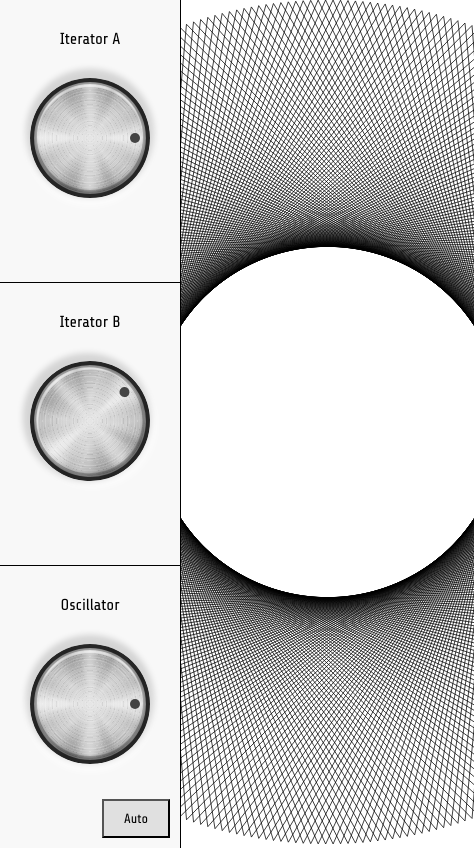
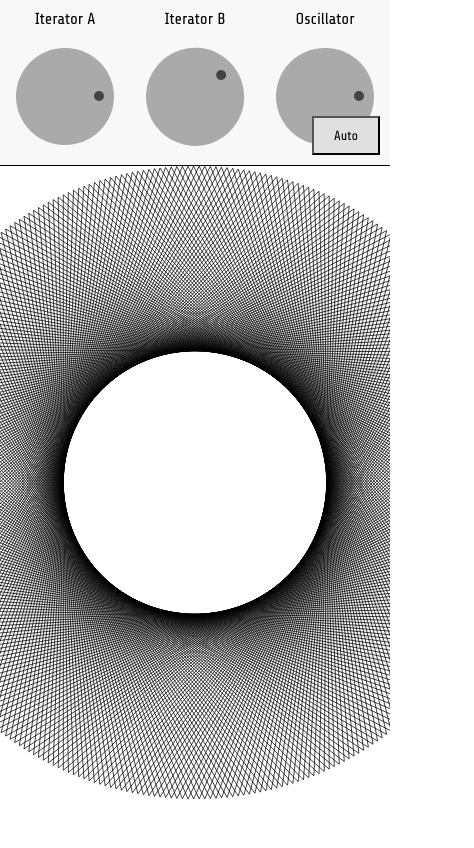
Before and after one commit to onion2k/autograph, a React (Create React App) app: page / in a window 390 px wide. Shown: the whole page, 474 px wide, since content can reach past the window. Built offline with nearby package versions, Linux system fonts and the light colour scheme.

Commit message:
Version 1 of mobile UI

```diff
--- a/src/App.css
+++ b/src/App.css
@@ -4,27 +4,22 @@
   font-family: "Share Tech";
   text-align: center;
   display: flex;
-  flex-direction: row;
+  flex-direction: column;
 }
 
 .controls {
   flex: 1;
   background-color: #f8f8f8;
-  border-right: 1px solid #000;
   display: flex;
-  flex-direction: column;
+  flex-direction: row;
 }
 
 .control {
   position: relative;
   flex: 1;
   text-align: center;
-  padding: 30px;
+  padding: 10px 0 0 0;
   border-bottom: 1px solid #000;
-}
-
-.controls > div:last-of-type {
-  border: 0;
 }
 
 button.Auto {
@@ -34,6 +29,7 @@ button.Auto {
   padding: 10px 20px;
   font-family: "Share Tech";
   background-color: #e0e0e0;
+  outline: none;
 }
 
 button.Auto.on {
@@ -45,6 +41,26 @@ button.Auto.on {
 }
 
 canvas {
-  width: 75vw;
-  height: 100vh;
+  width: 100vw;
+  height: 75vh;
 }
+
+@media (min-width: 800px) {
+  .App {
+    flex-direction: row;
+  }
+  .controls {
+    flex-direction: column;
+    border-right: 1px solid #000;
+  }
+  .control {
+    padding: 30px;
+  }
+  .controls > div:last-of-type {
+    border: 0;
+  }
+  canvas {
+    width: 75vw;
+    height: 100vh;
+  }
+}
--- a/src/Cog.css
+++ b/src/Cog.css
@@ -1,3 +1,12 @@
+.Cog {
+  position: relative;
+  width: 100%;
+}
+
+.notouch {
+  touch-action: none;
+}
+
 .indicator {
   position: absolute;
   top: calc(50% - 5px);
@@ -16,80 +25,13 @@
 
 .metal {
   position: relative;
-  margin: 30px auto;
+  margin: 5vmin auto;
   outline: none;
 
-  font: bold 6em/2em "Helvetica Neue", Arial, Helvetica, Geneva, sans-serif;
-  text-align: center;
-  color: hsla(0, 0%, 20%, 1);
-  text-shadow: hsla(0, 0%, 40%, 0.5) 0 -1px 0, hsla(0, 0%, 100%, 0.6) 0 2px 1px;
+  width: 25vmin;
+  height: 25vmin;
+  line-height: 25vmin;
+  border-radius: 50%;
 
-  background-color: hsl(0, 0%, 90%);
-  box-shadow: inset hsla(0, 0%, 15%, 1) 0 0px 0px 4px,
-    inset hsla(0, 0%, 15%, 0.8) 0 -1px 5px 4px,
-    inset hsla(0, 0%, 0%, 0.25) 0 -1px 0px 7px,
-    inset hsla(0, 0%, 100%, 0.7) 0 2px 1px 7px,
-    hsla(0, 0%, 0%, 0.15) 0 -5px 6px 4px, hsla(0, 0%, 100%, 0.5) 0 5px 6px 4px; /* outer HL */
-
-  transition: color 0.2s;
+  background-color: #aaa;
 }
-
-/* Radial ------------------------- */
-
-.radial.metal {
-  width: 120px;
-  height: 120px;
-  line-height: 120px;
-  border-radius: 60px;
-  background-image: -webkit-radial-gradient(
-      50% 0%,
-      8% 50%,
-      hsla(0, 0%, 100%, 0.5) 0%,
-      hsla(0, 0%, 100%, 0) 100%
-    ),
-    -webkit-radial-gradient(50% 100%, 12% 50%, hsla(0, 0%, 100%, 0.6) 0%, hsla(0, 0%, 100%, 0)
-          100%),
-    -webkit-radial-gradient(0% 50%, 50% 7%, hsla(0, 0%, 100%, 0.5) 0%, hsla(0, 0%, 100%, 0)
-          100%),
-    -webkit-radial-gradient(100% 50%, 50% 5%, hsla(0, 0%, 100%, 0.5) 0%, hsla(0, 0%, 100%, 0)
-          100%),
-    -webkit-repeating-radial-gradient(50% 50%, 100% 100%, hsla(0, 0%, 0%, 0) 0%, hsla(0, 0%, 0%, 0)
-          3%, hsla(0, 0%, 0%, 0.1) 3.5%),
-    -webkit-repeating-radial-gradient(50% 50%, 100% 100%, hsla(0, 0%, 100%, 0)
-          0%, hsla(0, 0%, 100%, 0) 6%, hsla(0, 0%, 100%, 0.1) 7.5%),
-    -webkit-repeating-radial-gradient(50% 50%, 100% 100%, hsla(0, 0%, 100%, 0)
-          0%, hsla(0, 0%, 100%, 0) 1.2%, hsla(0, 0%, 100%, 0.2) 2.2%),
-    -webkit-radial-gradient(50% 50%, 200% 50%, hsla(0, 0%, 90%, 1) 5%, hsla(0, 0%, 85%, 1)
-          30%, hsla(0, 0%, 60%, 1) 100%);
-}
-
-.metal.radial:before,
-.metal.radial:after {
-  content: "";
-  top: 0;
-  left: 0;
-  position: absolute;
-  width: inherit;
-  height: inherit;
-  border-radius: inherit;
-
-  /* fake conical gradients */
-  background-image: -webkit-radial-gradient(
-      50% 0%,
-      10% 50%,
-      hsla(0, 0%, 0%, 0.1) 0%,
-      hsla(0, 0%, 0%, 0) 100%
-    ),
-    -webkit-radial-gradient(50% 100%, 10% 50%, hsla(0, 0%, 0%, 0.1) 0%, hsla(0, 0%, 0%, 0)
-          100%),
-    -webkit-radial-gradient(0% 50%, 50% 10%, hsla(0, 0%, 0%, 0.1) 0%, hsla(0, 0%, 0%, 0)
-          100%),
-    -webkit-radial-gradient(100% 50%, 50% 06%, hsla(0, 0%, 0%, 0.1) 0%, hsla(0, 0%, 0%, 0)
-          100%);
-}
-.metal.radial:before {
-  transform: rotate(65deg);
-}
-.metal.radial:after {
-  transform: rotate(-65deg);
-}
--- a/src/Cog.js
+++ b/src/Cog.js
@@ -20,8 +20,11 @@ class Cog extends Component {
     this.bounds = this.cog.getBoundingClientRect();
   }
   mouseDown(e) {
-    var x = e.clientX - this.bounds.left - this.bounds.width / 2;
-    var y = e.clientY - this.bounds.top - this.bounds.height / 2;
+    let cx = e.clientX || e.touches[0].clientX;
+    let cy = e.clientY || e.touches[0].clientY;
+
+    var x = cx - this.bounds.left - this.bounds.width / 2;
+    var y = cy - this.bounds.top - this.bounds.height / 2;
 
     let a = Math.atan2(y, x);
 
@@ -38,8 +41,11 @@ class Cog extends Component {
   }
   mouseMove(e) {
     if (this.state.dragging) {
-      var x = e.clientX - this.bounds.left - this.bounds.width / 2;
-      var y = e.clientY - this.bounds.top - this.bounds.height / 2;
+      let cx = e.clientX || e.touches[0].clientX;
+      let cy = e.clientY || e.touches[0].clientY;
+
+      var x = cx - this.bounds.left - this.bounds.width / 2;
+      var y = cy - this.bounds.top - this.bounds.height / 2;
 
       let a = Math.atan2(y, x);
 
@@ -76,8 +82,11 @@ class Cog extends Component {
         }}
       >
         <div
-          className="metal radial"
+          className="metal radial notouch"
           draggable="false"
+          onTouchStart={this.mouseDown}
+          onTouchEnd={this.mouseUp}
+          onTouchMove={this.mouseMove}
           onMouseDown={this.mouseDown}
           onMouseOut={this.mouseUp}
           onMouseUp={this.mouseUp}
--- a/src/index.css
+++ b/src/index.css
@@ -1,4 +1,5 @@
-body {
+body,
+#root {
   margin: 0;
   padding: 0;
   font-family: sans-serif;
```
